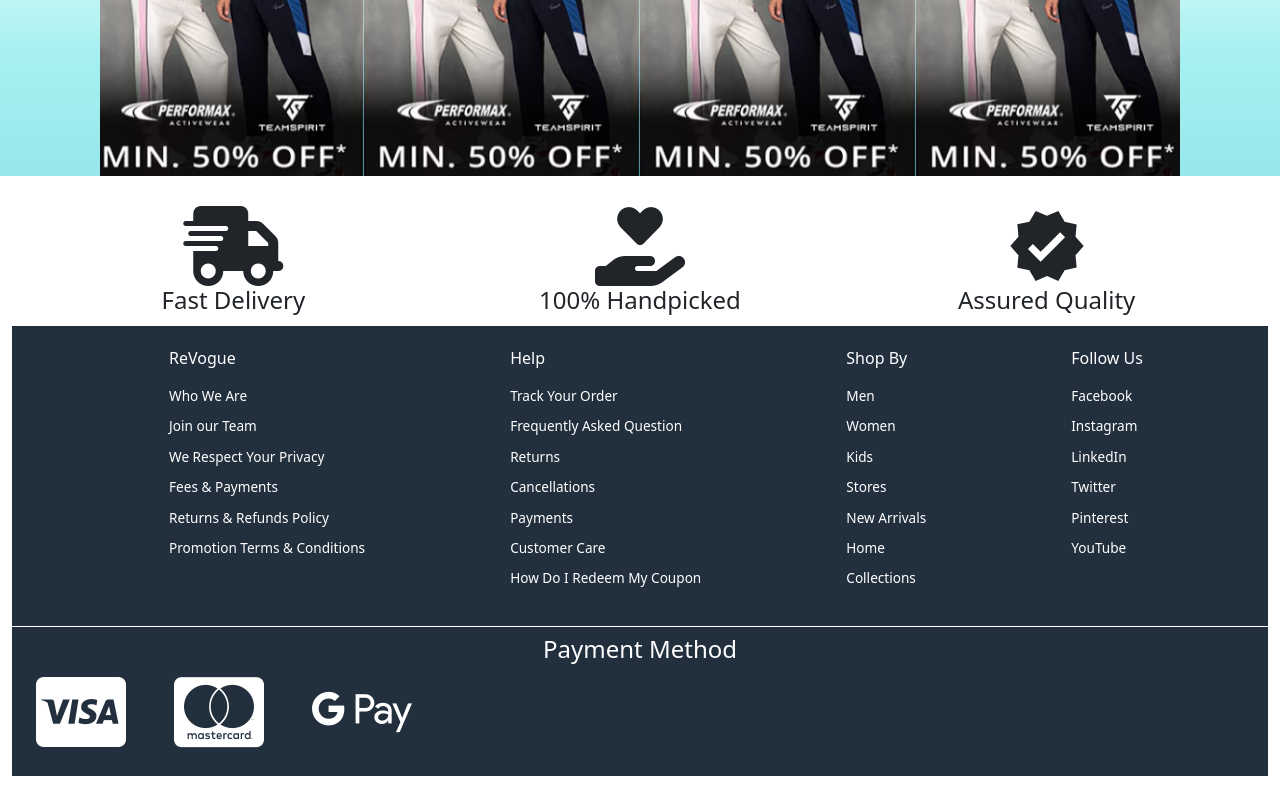
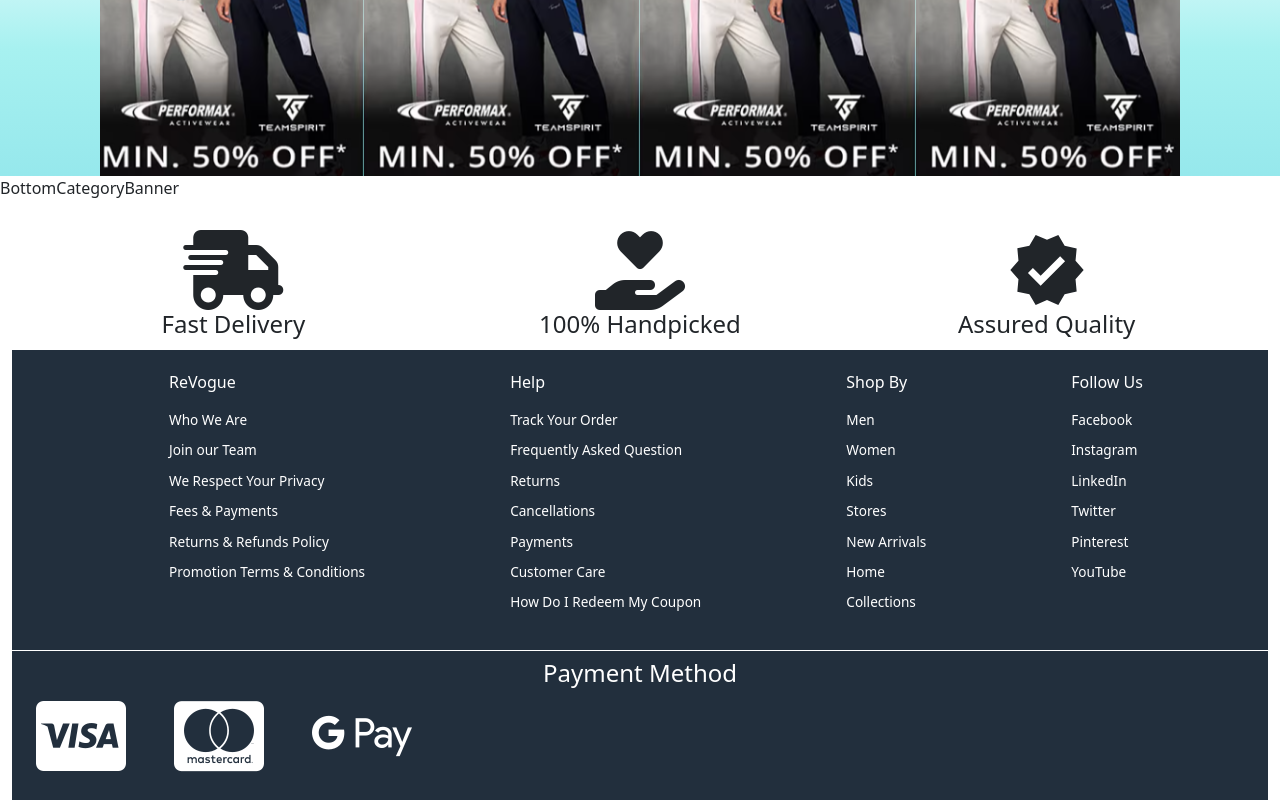
Before and after one commit to SimunBiswas/MyPortalSeller-Portal-, a React (Create React App) app in the folder frontend/: page / in a window 1280 px wide. Shown: the part 1469-2269 px from the top of the page. Before the commit the page ends 2245 px from the top, so only its background shows below. Built offline with nearby package versions, Linux system fonts and the light colour scheme.

Commit message:
bottom Category banner folder added

```diff
--- /dev/null
+++ b/frontend/src/Customer/pages/Home/BottomCategoryBanner.jsx
@@ -0,0 +1,12 @@
+import React from 'react'
+
+const BottomCategoryBanner = () => {
+  return (
+    <div>
+      BottomCategoryBanner
+
+    </div>
+  )
+}
+
+export default BottomCategoryBanner
--- a/frontend/src/Customer/pages/Home/Home.jsx
+++ b/frontend/src/Customer/pages/Home/Home.jsx
@@ -6,6 +6,7 @@ import Banner1 from "./Banner1";
 import Banner2 from "./Banner2";
 import Banner3 from "./Banner3";
 import CategoryBanner from "./CategoryBanner";
+import BottomCategoryBanner from "./BottomCategoryBanner";
 
 function Home() {
   return (
@@ -16,6 +17,7 @@ function Home() {
         <Banner1 />
         <Banner2 />
         <Banner3 />
+        <BottomCategoryBanner/>
       </div>
     </>
   );
```
Also changed, not shown: 1 other file (tests, documents, lock files or other folders).
